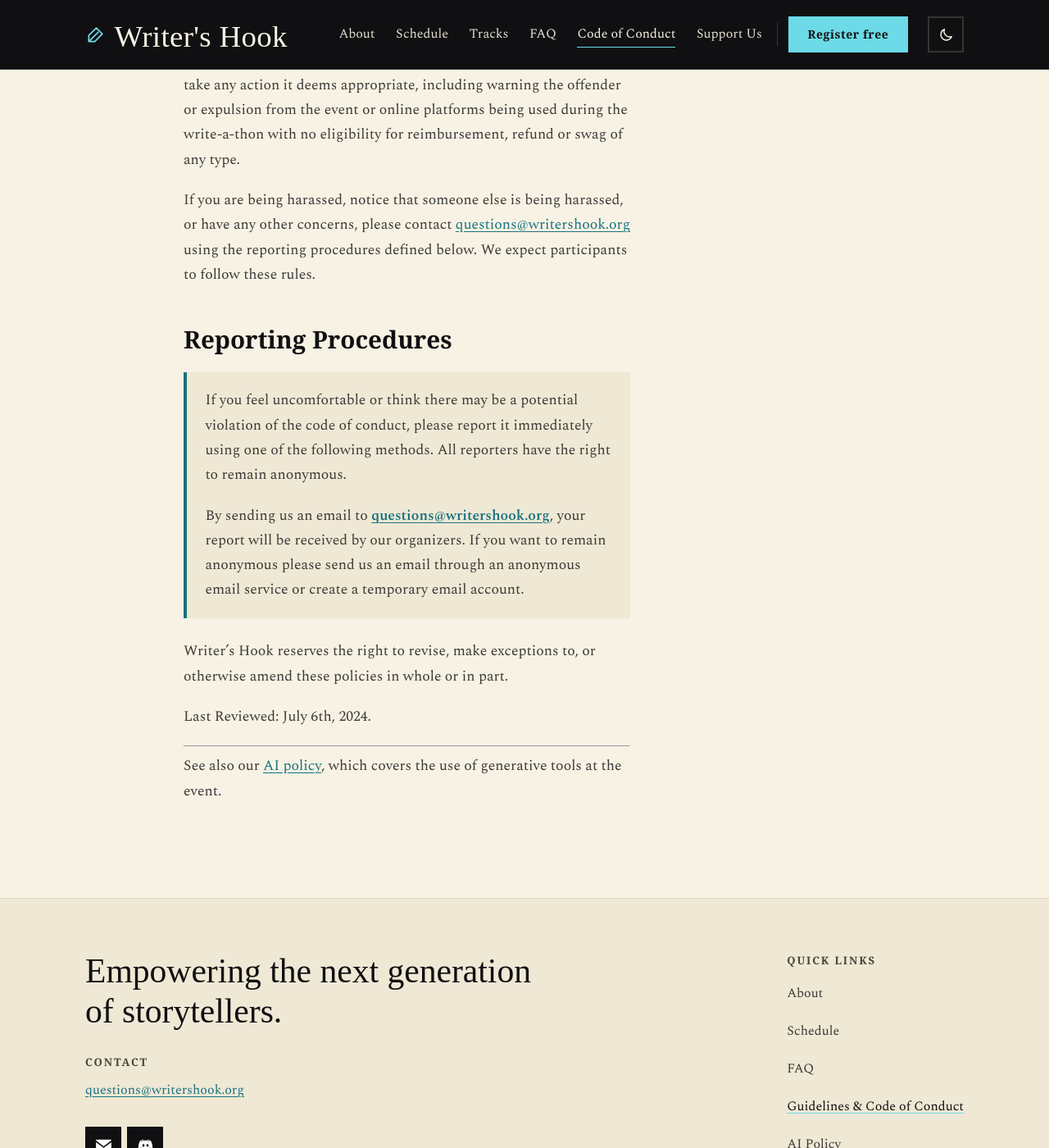
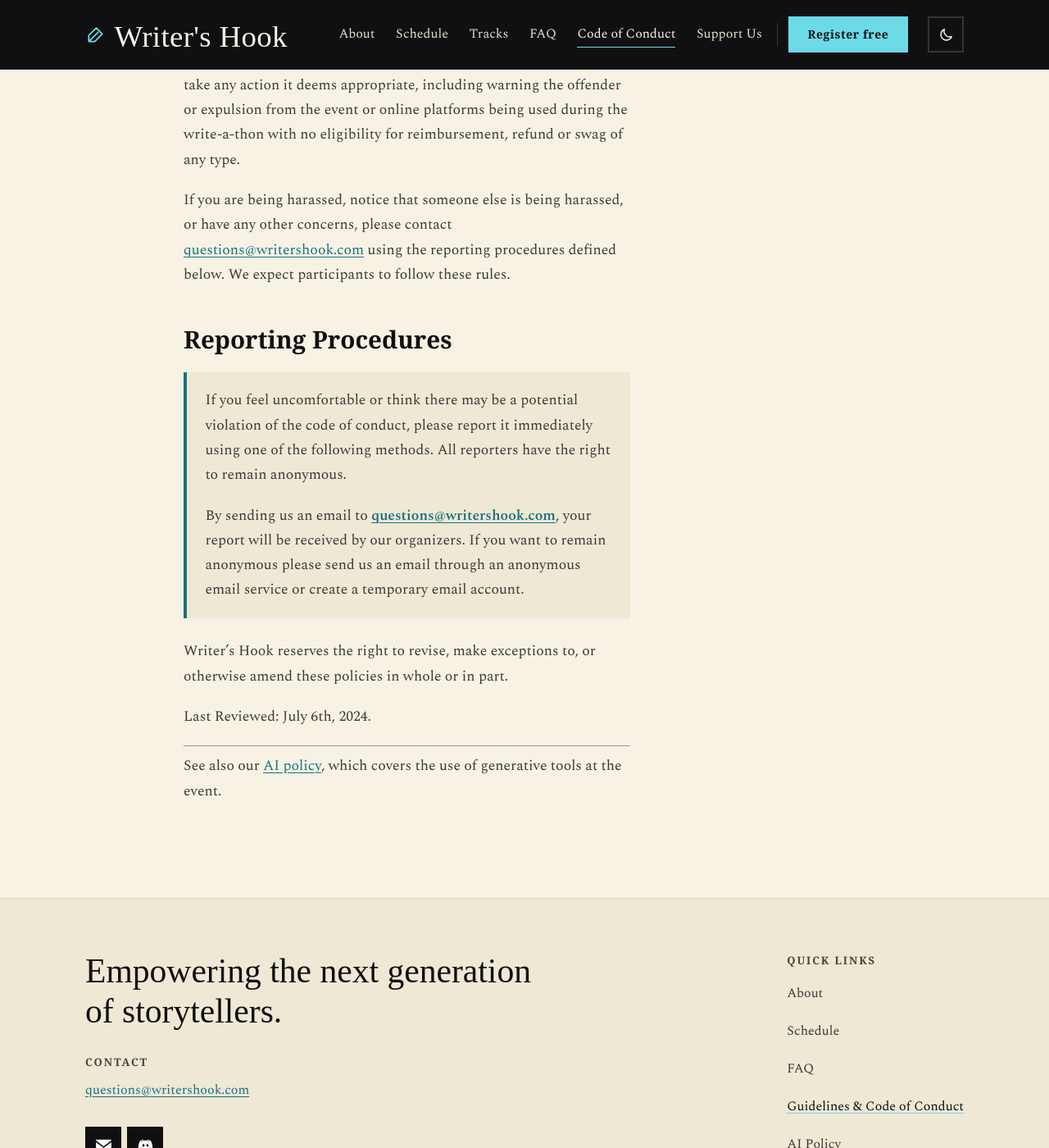
Before and after one commit to Writer-s-Hook/Website, a Jekyll site: the page built from conduct.md, in a window 1280 px wide and 1400 px high, scrolled down 1591 px. Shown: the whole window at 82% size. Built offline with Jekyll 4.4.1, drawn with Linux system fonts in a browser that asks for light colours; some web fonts are replaced.

Commit message:
Point site contact addresses at writershook.com
The domain registered for the site is writershook.com; the config still
carried questions@writershook.org, on a domain we do not own.

Covers all three references, including _data/social.json, which drives the
footer email link and is easy to miss when only _config.yml is edited.

Co-Authored-By: Claude Opus 5 (1M context) <noreply@anthropic.com>

```diff
--- a/_config.yml
+++ b/_config.yml
@@ -3,10 +3,10 @@ tagline: 'A free one-day creative write-a-thon for high school writers'
 description: >-
   A free one-day creative write-a-thon for Bay Area high school writers.
   Drafting sprints, craft workshops, and 1-on-1 mentorship. November 7, 2026.
-email: questions@writershook.org
+email: questions@writershook.com
 # Code of Conduct reporting address. MUST be an inbox a named organizer
 # monitors on the day — see conduct.md.
-conduct_email: questions@writershook.org
+conduct_email: questions@writershook.com
 conduct_reviewed: 'July 6th, 2024'
 
 baseurl: ''
--- a/_data/social.json
+++ b/_data/social.json
@@ -1,4 +1,4 @@
 [
-  { "name": "Email",     "link": "mailto:questions@writershook.org", "image": "images/social/email.svg" },
+  { "name": "Email",     "link": "mailto:questions@writershook.com", "image": "images/social/email.svg" },
   { "name": "Discord",   "link": "https://discord.gg/QGBxwR8N5f",       "image": "images/social/discord.svg" }
 ]
```
